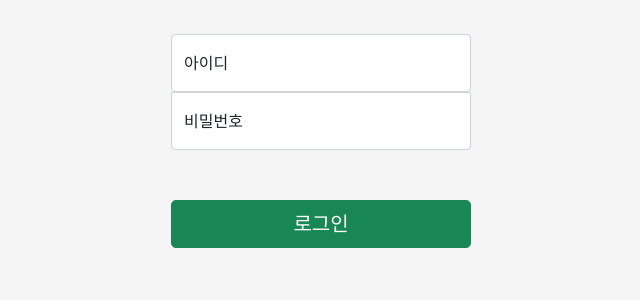
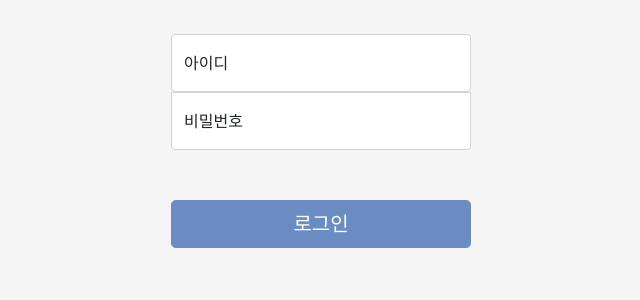
Before and after one commit to kosmos992/miniHT, a Django app: page /login/ in a window 1280 px wide. Shown: the part 295-595 px from the top of the page, without its empty margins (319-959 px from the left). Run offline with Django 3.2, Linux system fonts and the light colour scheme; some libraries are stand-ins or nearby versions.

Commit message:
[ 김하연 ] 로그인 버튼 색 변경

```diff
--- a/myproject/movie/templates/login.html
+++ b/myproject/movie/templates/login.html
@@ -57,7 +57,7 @@
       <label>
       </label>
       </div>
-      <button type="submit" class="w-100 btn btn-lg btn-success">로그인</button>
+      <button type="submit" class="w-100 btn btn-lg btn-success" style="background-color:#6A8CC3; border-color: #6A8CC3;">로그인</button>
     </form>
 </main>
 
```
